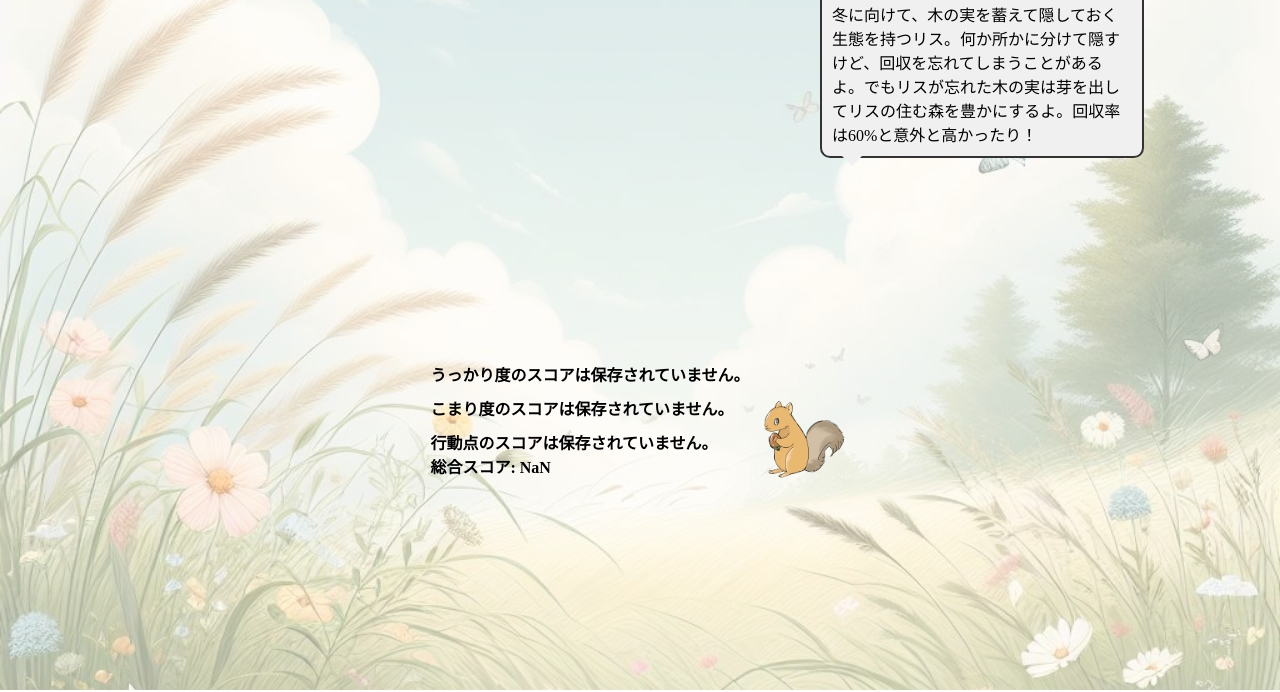
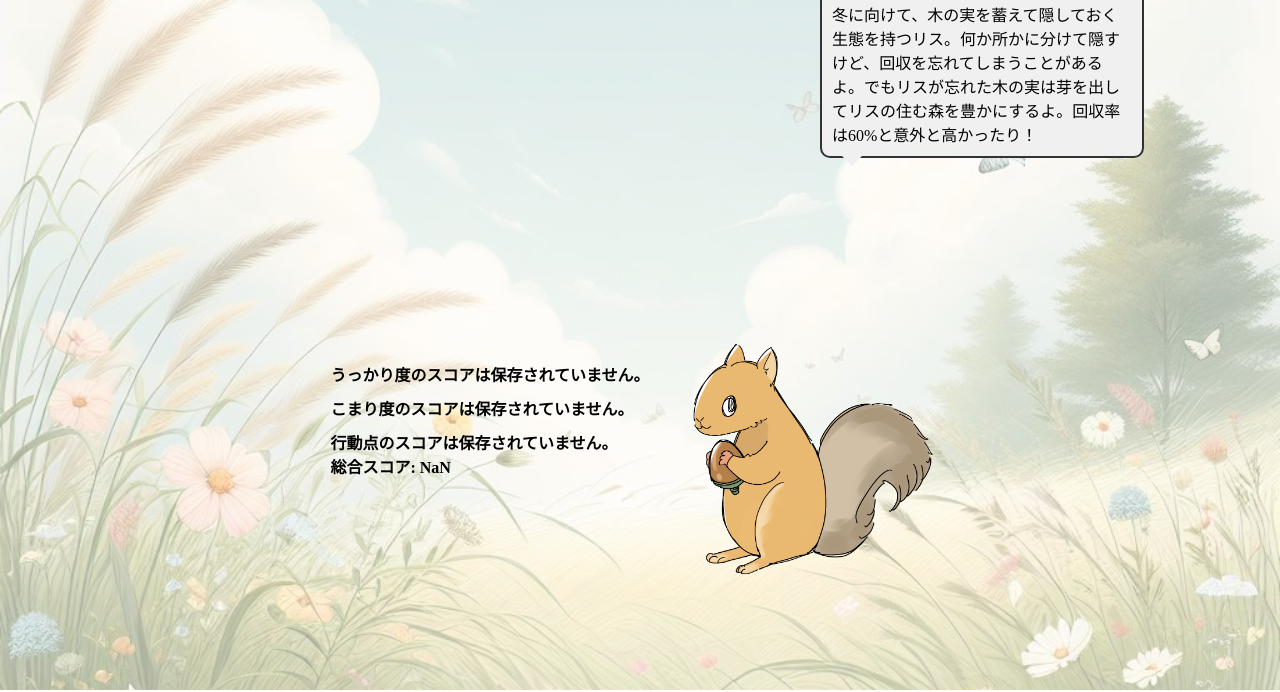
Before and after one commit to JunkiUchimi/lost-git-folder, a plain HTML site: page squirrel.html in a window 1280 px wide. Shown: the part 110-802 px from the top of the page. Drawn offline with Linux system fonts and the light colour scheme.

Commit message:
Update squirrel.html

```diff
--- a/squirrel.html
+++ b/squirrel.html
@@ -16,7 +16,7 @@
             }
 
             #ostrich-image {
-                width: 100px; /* 画像のサイズ調整 */
+                width: 300px; /* 画像のサイズ調整 */
                 height: auto;
             }
 
```
